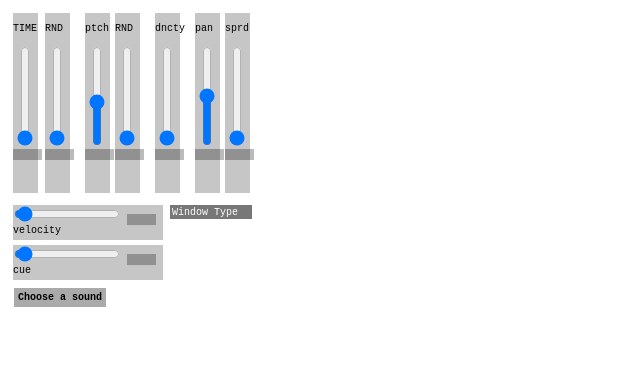
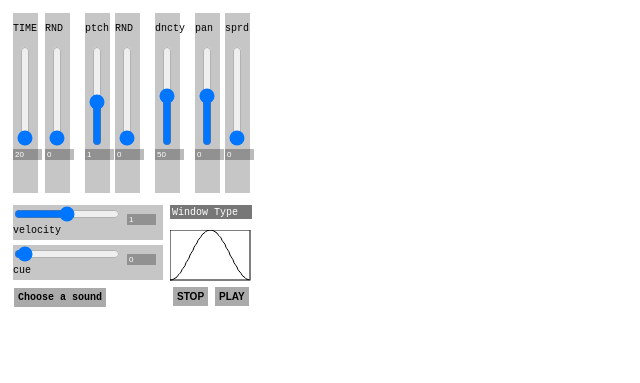
Before and after one commit to alessandrofiordelmondo/Granular-WAA, a plain HTML site: page index.html in a window 1280 px wide. Shown: the whole page, without its empty margins (0-640 px from the left). Drawn offline with Linux system fonts and the light colour scheme.

Commit message:
commit 20190109 general conclusion - error line 46 gran.js

```diff
--- a/css/style.css
+++ b/css/style.css
@@ -43,9 +43,34 @@ body{
     background-color: 	#ffffffff;
     cursor:		pointer;
 }
-.inputFile:focus + label {
-    outline: 1px dotted #000;
-    outline: -webkit-focus-ring-color auto 5px;
+
+.playState{
+    position:		absolute;
+    background-color: 	#aaaaaaff;
+    border: 		#aaaaaaff solid 2px;
+    color: 		black;
+    font-size: 		10px;
+    font-weight: 	bold;
+    text-align: 	center;
+    text-decoration: 	none;
+    display: 		inline-block;
+    padding:		2px;
+    margin:		3px;
+}
+
+#play{
+    top:		284px;
+    left:		212px;
+}
+
+#stop{
+    top:		284px;
+    left:		170px;
+}
+
+.playState:hover {
+    background-color: 	#ffffffff;
+    cursor:		pointer;
 }
 
 .faderDiv{
--- a/index.html
+++ b/index.html
@@ -4,7 +4,6 @@
 	<meta charset="UTF-8">
 	<link href="css/style.css" rel="stylesheet" type="text/css">
 	<script src="./js/jquery-1.11.1.min.js"></script>
-	<script src="./js/plot.js"></script>
 	<script src="./js/util.js"></script>
 	<script src="./js/gran.js"></script>
 	<script src="./js/main.js"></script>
@@ -13,82 +12,100 @@
     <body>
 	<div class="faderDiv" id="timeDiv">
 	    <p>TIME</p>
-	    <input type="range" class="fader" id="time" min="20" max="2000" value="20" onchange="
+	    <input type="range" class="fader" id="time" min="20" max="2000" onchange="
 		document.getElementById('timeValue').value=this.value;
+		time = parseFloat(this.value);
 	    " />
-	    <input type="text" class="number" id="timeValue" value="" onchange="
+	    <input type="text" class="number" id="timeValue"  onchange="
 		document.getElementById('time').value=this.value;
+		time = parseFloat(this.value);
 	    " />
 	</div>
 	<div class="faderDiv" id="timeRNDDiv">
 	    <p> RND </p>
-	    <input type="range" class="fader" id="timeRND" min="0" max="100" value="0" onchange="
+	    <input type="range" class="fader" id="timeRND" min="0" max="100" onchange="
 		document.getElementById('timeRNDValue').value=this.value;
+		timeRND = parseFloat(this.value);
 	    " />
-	    <input type="text" class="number" id="timeRNDValue" value="" onchange="
+	    <input type="text" class="number" id="timeRNDValue" onchange="
 		document.getElementById('timeRND').value=this.value;
+		timeRND = parseFloat(this.value);
 	    " />
 	</div>
 	<div class="faderDiv" id="pitchDiv">
 	    <p> ptch </p>
-	    <input type="range" class="fader" id="pitch" min="0.25" max="2" step="0.001" value="1" onchange="
+	    <input type="range" class="fader" id="pitch" min="0.25" max="2" step="0.001" onchange="
 		document.getElementById('pitchValue').value=this.value;
+		pitch = parseFloat(this.value);
 	    " />
-	    <input type="text" class="number" id="pitchValue" value="" onchange="
+	    <input type="text" class="number" id="pitchValue" onchange="
 		document.getElementById('pitch').value=this.value;
+		pitch = parseFloat(this.value);
 	    " />
 	</div>
 	<div class="faderDiv" id="pitchRNDDiv">
 	    <p> RND </p>
-	    <input type="range" class="fader" id="pitchRND" min="0" max="100" value="0" onchange="
+	    <input type="range" class="fader" id="pitchRND" min="0" max="100" onchange="
 		document.getElementById('pitchRNDValue').value=this.value;
+		pitchRND = parseFloat(this.value);
 	    " />
-	    <input type="text" class="number" id="pitchRNDValue" value="" onchange="
+	    <input type="text" class="number" id="pitchRNDValue" onchange="
 		document.getElementById('pitchRND').value=this.value;
+		pitchRND = parseFloat(this.value);
 	    " />
 	</div>
 	<div class="faderDiv" id="dencityDiv">
 	    <p> dncty </p>
-	    <input type="range" class="fader" id="dencity" min="0" max="100" value="0" onchange="
+	    <input type="range" class="fader" id="dencity" min="0" max="100" onchange="
 		document.getElementById('dencityValue').value=this.value;
+		dencity = parseFloat(this.value);
 	    " />
-	    <input type="text" class="number" id="dencityValue" value="" onchange="
+	    <input type="text" class="number" id="dencityValue" onchange="
 		document.getElementById('dencity').value=this.value;
+		dencity = parseFloat(this.value);
 	    " />
 	</div>
 	<div class="faderDiv" id="panDiv">
 	    <p> pan </p>
-	    <input type="range" class="fader" id="pan" min="-1" max="1" step="0.001" value="0" onchange="
+	    <input type="range" class="fader" id="pan" min="-1" max="1" step="0.001" onchange="
 		document.getElementById('panValue').value=this.value;
+		pan = parseFloat(this.value);
 	    " />
-	    <input type="text" class="number" id="panValue" value="" onchange="
+	    <input type="text" class="number" id="panValue" onchange="
 		document.getElementById('pan').value=this.value;
+		pan = parseFloat(this.value);
 	    " />
 	</div>
 	<div class="faderDiv" id="spreadDiv">
 	    <p> sprd </p>
-	    <input type="range" class="fader" id="spread" min="0" max="100" value="0" onchange="
+	    <input type="range" class="fader" id="spread" min="0" max="100" onchange="
 		document.getElementById('spreadValue').value=this.value;
+		spread = parseFloat(this.value);
 	    " />
-	    <input type="text" class="number" id="spreadValue" value="" onchange="
+	    <input type="text" class="number" id="spreadValue" onchange="
 		document.getElementById('spread').value=this.value;
+		spread = parseFloat(this.value);
 	    " />
 	</div>
 	<div class="fader2Div" id="valocityDiv">
-	    <input type="range" class="fader2" id="velocity" min="0" max="4" step="0.001" value="0" onchange="
+	    <input type="range" class="fader2" id="velocity" min="0" max="4" step="0.001" onchange="
 		document.getElementById('velocityValue').value=this.value;
+		velocity = parseFloat(this.value);
 	    " />
-	    <input type="text" class="number2" id="velocityValue" value="" onchange="
+	    <input type="text" class="number2" id="velocityValue" onchange="
 		document.getElementById('velocity').value=this.value;
+		velocity = parseFloat(this.value);
 	    " />
 	    <p style="margin: 0px;">velocity</p>
 	</div>
 	<div class="fader2Div" id="cueDiv">
-	    <input type="range" class="fader2" id="cue" min="0" max="1" step="0.001" value="0" onchange="
+	    <input type="range" class="fader2" id="cue" min="0" max="1" step="0.001" onchange="
 		document.getElementById('cueValue').value=this.value;
+		cue = parseFloat(this.value);
 	    " />
-	    <input type="text" class="number2" id="cueValue" value="" onchange="
+	    <input type="text" class="number2" id="cueValue" onchange="
 		document.getElementById('cue').value=this.value;
+		cue = parseFloat(this.value);
 	    " />
 	    <p style="margin: 0px;">cue</p>
 	</div>
@@ -102,36 +119,14 @@
       	    </ul>
    	</div>
 	<div class="inputDiv">
-	    <input type="file" class="fileInput" id="openfile2"
-		onchange=" loadSound(vox, this.files);"/>
+	    <input type="file" class="fileInput" id="openfile2" onchange="
+		start();
+		loadSound(vox, this.files);
+	    "/>
 	    <label for="openfile2"> Choose a sound </label>
 	</div>
 	<canvas id="plot" ></canvas>
-	<script>
-	    $(document).ready(function() {
-    		// on c.wLck on  setting wTypeButton
-    		$(".wTypeButton").click(function() {
-       		    var val = $(this).attr('id');
-        	    if (val == 1) {
-            		$("#windowList").hide();
-           	 	$(this).attr('id', '0');
-        	    } else {
-           		$("#windowList").show();
-            		$(this).attr('id', '1');
-        	    }
-		});
-
-    		//Mouse c.wLck on setting wTypeButton and #windowList .wLst
-    		$("#windowList, .wTypeButton").mouseup(function() {
-        	    return false;
-    		});
-
-    		//Document C.wLck
-    		$(document).mouseup(function() {
-        	    $("#windowList").hide();
-        	    $(".wTypeButton").attr('id', '0');
-    		});
-	    });
-	</script>
+	<button type="button" class="playState" id="play" onclick="play()">PLAY</button>
+	<button type="button" class="playState" id="stop" onclick="stop()">STOP</button>
     </body>
 <html>
--- a/js/main.js
+++ b/js/main.js
@@ -1,6 +1,6 @@
 var contextClass = (window.AudioContext || window.webKitAudioContext || window.mozAudioContext || window.oAudioContext || window.msAudioContext);
 var audioContext = new contextClass();
-var url, cue, vlocity, time, timeRND, dencity, pitch, pitchRND, pan, spread, timeOffSet;
+var cue=0, velocity=1, time=20, timeRND=0, dencity=50, pitch=1, pitchRND=0, pan=0, spread=0, timeOffSet;
 var w = [];
 var vox = [];
 var nVox = 16;
@@ -8,6 +8,7 @@ var nVox = 16;
 function start(){
     for(var n = 0; n < nVox; n++){
 	vox[n] = new Gran(audioContext);
+	vox[n].connect(audioContext.destination);
     };
     timeOffSet = audioContext.currentTime;
 }
@@ -18,17 +19,83 @@ function loadSound(voxArray, file){
     }
 }
 
-function windType(typ){
+function play(){
+    if (!vox[0]){
+    	alert('load a file audio - choose a sound')
+    }else{
+	for(var i = 0; i < nVox; i++){
+	    if (!vox[i].state){
+		vox[i].start();
+	    }
+    	}
+    }
+}
+
+function stop(){
+    if(vox){
+	for (var i = 0; i < nVox; i++){
+	    if (vox[i].state){
+		vox[i].stop();
+	    }
+	}
+    }
+}
+
+function windType(typ, length=100, alpha=0.16){
     switch(typ){
 	case 'tri':
-	    w = wTri(100);
+	    w = wTri(length);
 	    break
 	case 'han':
-	    w = wHann(100);
+	    w = wHann(length);
 	    break
 	case 'bla':
-	    w = wBlack(100, 0.16);
+	    w = wBlack(length, alpha);
 	    break
 	}
     graph(w);
 }
+
+$(document).ready(function(){
+//inizialize values
+    $("#time").val(time);
+    $("#timeValue").val(time);
+    $("#timeRND").val(timeRND);
+    $("#timeRNDValue").val(timeRND);
+    $("#pitch").val(pitch);
+    $("#pitchValue").val(pitch);
+    $("#pitchRND").val(pitchRND);
+    $("#pitchRNDValue").val(pitchRND);
+    $("#dencity").val(dencity);
+    $("#dencityValue").val(dencity);
+    $("#pan").val(pan);
+    $("#panValue").val(pan);
+    $("#spread").val(spread);
+    $("#spreadValue").val(spread);
+    $("#valocity").val(velocity);
+    $("#velocityValue").val(velocity);
+    $("#cue").val(cue);
+    $("#cueValue").val(cue);
+//inizialisation window-drop-down-menu
+    $(".wTypeButton").click(function() {
+	var val = $(this).attr('id');
+	if (val == 1) {
+            $("#windowList").hide();
+            $(this).attr('id', '0');
+       	} else {
+            $("#windowList").show();
+            $(this).attr('id', '1');
+        }
+});
+//Mouse click on setting wTypeButton and #windowList .wLst
+    $("#windowList, .wTypeButton").mouseup(function() {
+	return false;
+    });
+//Document Click
+    $(document).mouseup(function() {
+        $("#windowList").hide();
+        $(".wTypeButton").attr('id', '0');
+    });
+//inizialisation window plot
+    windType('han');
+})
--- a/js/plot.js
+++ /dev/null
@@ -1,26 +0,0 @@
-function graph(y) {
-	var canvas = document.getElementById("plot");
-	var theContext = canvas.getContext("2d");
-	theContext.clearRect(0, 0, canvas.width, canvas.height);
-
-	var width = 80;
-	var height = 50;
-
-	var yMax = 0;
-	if (Math.min(...y) < 0){
-		yMax = Math.max(...y) - Math.min(...y);
-	} else {
-		yMax = Math.max(...y);
-	}
-	y = y.map(function(x){return height - ((height / yMax) * x)});
-
-	pStep = y.length / width;
-
-	theContext.strokeRect(0, 0, width, height)
-	theContext.beginPath();
-	theContext.moveTo(0, y[0]);
-	for (var i = 1; i < width; i++){
-		theContext.lineTo(i , y[Math.floor(i*pStep)]);
-	}
-	theContext.stroke();
-}
--- a/js/util.js
+++ b/js/util.js
@@ -1,3 +1,4 @@
+//open file function
 function audioFileLoader(url, obj, audioContext){
     var req = new XMLHttpRequest();
     req.open('GET', url, true);
@@ -16,6 +17,7 @@ function fromInputAudioLoader(file, obj, audioContext){
     }
 }
 
+//Value calculation function
 var RAND = function(min, max){
 	return Math.random()*(max-min) + min;
 }
@@ -84,3 +86,31 @@ function wBlack(N, alpha){
 	}
 	return W
 }
+
+//window plot function
+function graph(y) {
+	var canvas = document.getElementById("plot");
+	var theContext = canvas.getContext("2d");
+	theContext.clearRect(0, 0, canvas.width, canvas.height);
+
+	var width = 80;
+	var height = 50;
+
+	var yMax = 0;
+	if (Math.min(...y) < 0){
+		yMax = Math.max(...y) - Math.min(...y);
+	} else {
+		yMax = Math.max(...y);
+	}
+	y = y.map(function(x){return height - ((height / yMax) * x)});
+
+	pStep = y.length / width;
+
+	theContext.strokeRect(0, 0, width, height)
+	theContext.beginPath();
+	theContext.moveTo(0, y[0]);
+	for (var i = 1; i < width; i++){
+		theContext.lineTo(i , y[Math.floor(i*pStep)]);
+	}
+	theContext.stroke();
+}
```
Also changed, not shown: js/gran.js (+5 -5 lines).
